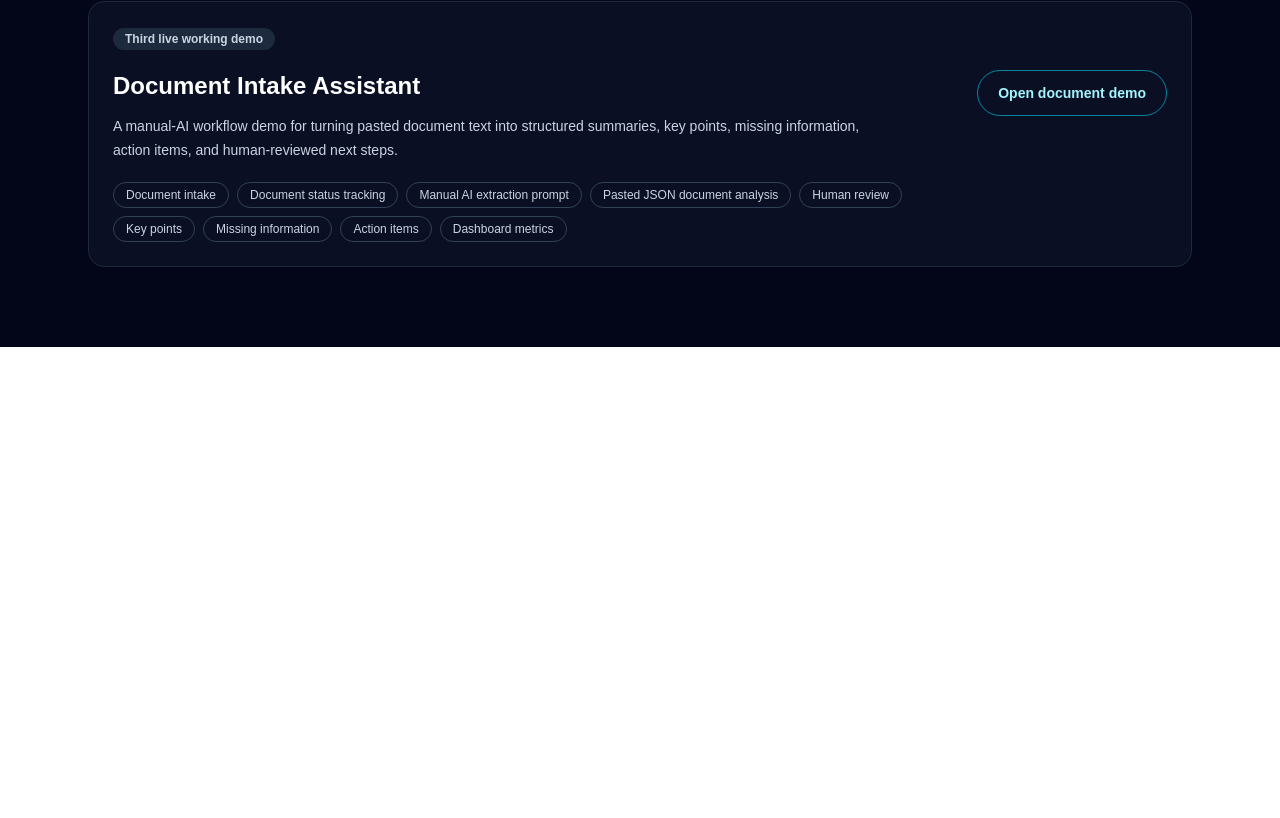
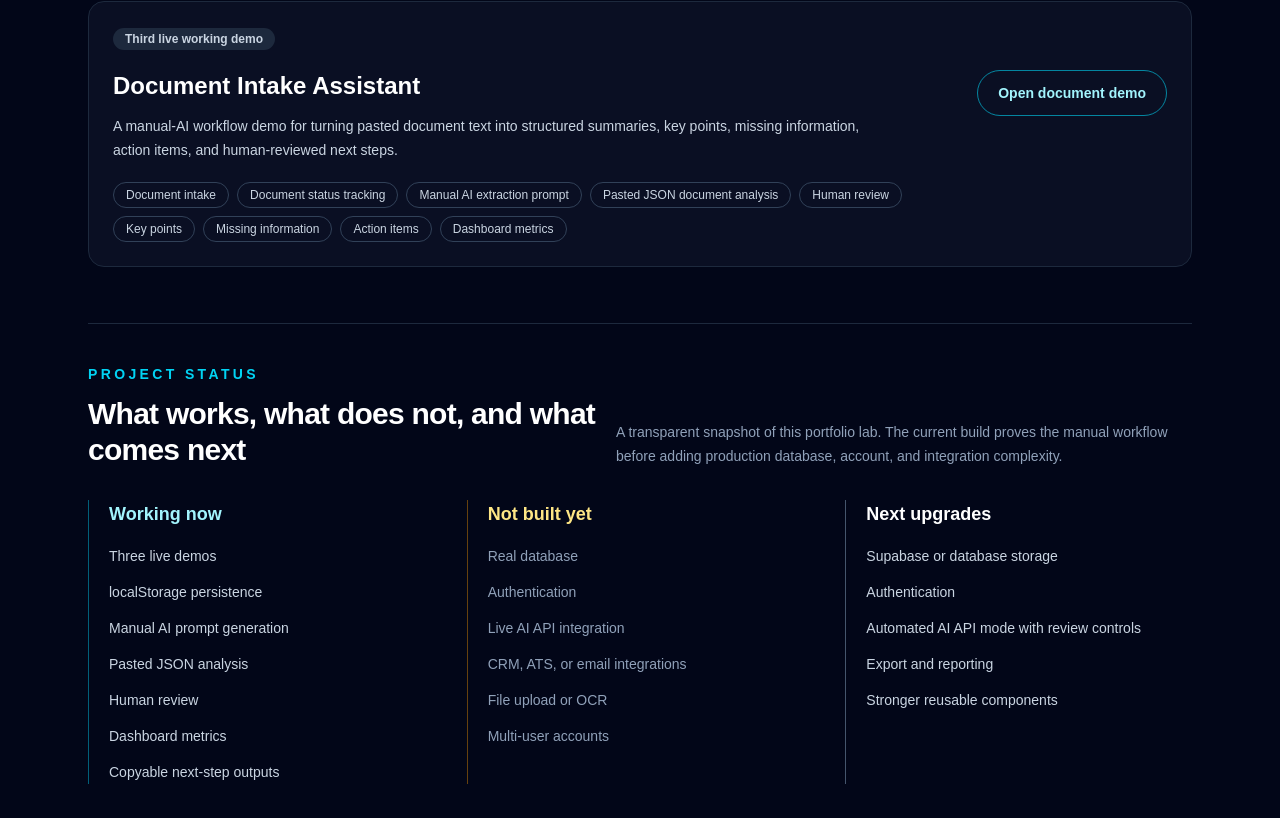
Before and after one commit to solitud3456/ai-workflow-systems-lab, a Next.js app: page / in a window 1280 px wide. Shown: the part 1572-2390 px from the top of the page. Before the commit the page ends 1919 px from the top, so only its background shows below. Built offline with nearby package versions, Linux system fonts and the light colour scheme.

Commit message:
Add project status section to homepage

```diff
--- a/src/app/page.tsx
+++ b/src/app/page.tsx
@@ -40,6 +40,33 @@ const sharedWorkflowPattern = [
   "Human review",
   "Copyable output",
   "Dashboard metrics",
+];
+
+const workingNow = [
+  "Three live demos",
+  "localStorage persistence",
+  "Manual AI prompt generation",
+  "Pasted JSON analysis",
+  "Human review",
+  "Dashboard metrics",
+  "Copyable next-step outputs",
+];
+
+const notBuiltYet = [
+  "Real database",
+  "Authentication",
+  "Live AI API integration",
+  "CRM, ATS, or email integrations",
+  "File upload or OCR",
+  "Multi-user accounts",
+];
+
+const nextUpgrades = [
+  "Supabase or database storage",
+  "Authentication",
+  "Automated AI API mode with review controls",
+  "Export and reporting",
+  "Stronger reusable components",
 ];
 
 export default function Home() {
@@ -232,6 +259,63 @@ export default function Home() {
             </Link>
           </div>
         </section>
+
+        <section className="mt-14 border-t border-slate-800 pt-10">
+          <p className="text-sm font-semibold uppercase tracking-[0.24em] text-cyan-400">
+            Project status
+          </p>
+          <div className="mt-3 flex flex-col gap-4 lg:flex-row lg:items-end lg:justify-between">
+            <h2 className="text-3xl font-semibold tracking-tight text-white">
+              What works, what does not, and what comes next
+            </h2>
+            <p className="max-w-xl text-sm leading-6 text-slate-400">
+              A transparent snapshot of this portfolio lab. The current build
+              proves the manual workflow before adding production database,
+              account, and integration complexity.
+            </p>
+          </div>
+
+          <div className="mt-8 grid gap-8 lg:grid-cols-3">
+            <div className="border-l border-cyan-500/50 pl-5">
+              <h3 className="text-lg font-semibold text-cyan-200">
+                Working now
+              </h3>
+              <ul className="mt-4 space-y-3">
+                {workingNow.map((item) => (
+                  <li key={item} className="text-sm leading-6 text-slate-300">
+                    {item}
+                  </li>
+                ))}
+              </ul>
+            </div>
+
+            <div className="border-l border-amber-500/40 pl-5">
+              <h3 className="text-lg font-semibold text-amber-200">
+                Not built yet
+              </h3>
+              <ul className="mt-4 space-y-3">
+                {notBuiltYet.map((item) => (
+                  <li key={item} className="text-sm leading-6 text-slate-400">
+                    {item}
+                  </li>
+                ))}
+              </ul>
+            </div>
+
+            <div className="border-l border-slate-600 pl-5">
+              <h3 className="text-lg font-semibold text-white">
+                Next upgrades
+              </h3>
+              <ul className="mt-4 space-y-3">
+                {nextUpgrades.map((item) => (
+                  <li key={item} className="text-sm leading-6 text-slate-300">
+                    {item}
+                  </li>
+                ))}
+              </ul>
+            </div>
+          </div>
+        </section>
       </section>
     </main>
   );
```
